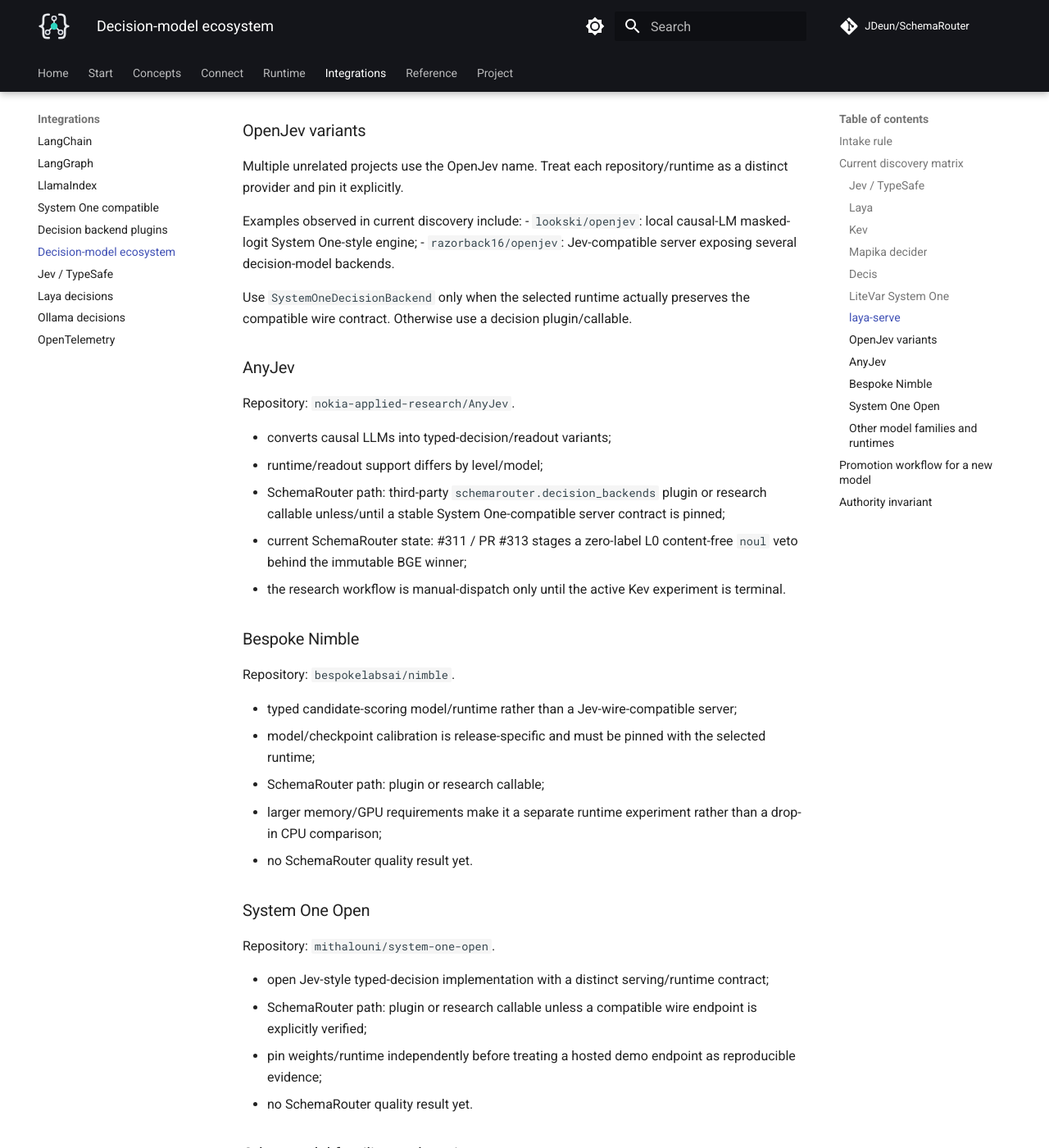
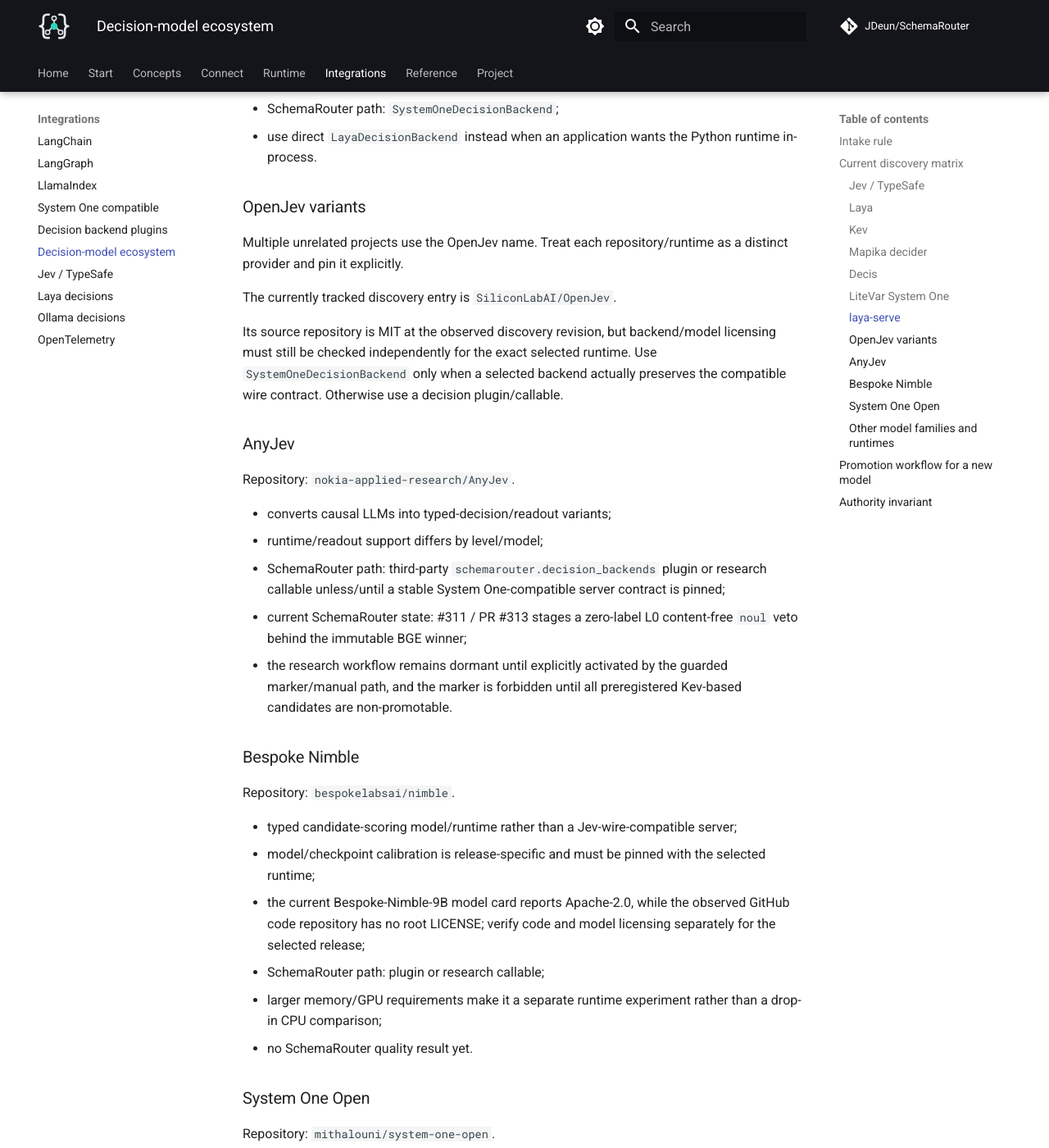
Before and after one commit to JDeun/SchemaRouter, an MkDocs documentation site: the page built from docs/integrations/decision-model-ecosystem.md, in a window 1280 px wide and 1400 px high, scrolled down 2902 px. Shown: the whole window at 82% size. Built offline with MkDocs 1.6.1 and Material for MkDocs 9.7.7, drawn with Linux system fonts in a browser that asks for light colours; comment, search, counter and statistics services are not loaded; some of the changed text lies outside the part shown.

Commit message:
docs: align decision-model ecosystem intake with current registry

```diff
--- a/docs/integrations/decision-model-ecosystem.md
+++ b/docs/integrations/decision-model-ecosystem.md
@@ -8,6 +8,10 @@
 The machine-readable discovery/benchmark intake state lives in
 `benchmarks/system-one-candidate-registry.json`. Keep model discovery there instead of hard-coding
 candidate names into planner logic.
+
+The promotion target itself is centralized separately in
+`benchmarks/operation-routing-production-targets.json`. The registry mirrors that target for
+discovery UX, and tests reject drift between the two files.
 
 ## Intake rule
 
@@ -99,12 +103,12 @@
 Multiple unrelated projects use the OpenJev name. Treat each repository/runtime as a distinct
 provider and pin it explicitly.
 
-Examples observed in current discovery include:
-- `lookski/openjev`: local causal-LM masked-logit System One-style engine;
-- `razorback16/openjev`: Jev-compatible server exposing several decision-model backends.
+The currently tracked discovery entry is `SiliconLabAI/OpenJev`.
 
-Use `SystemOneDecisionBackend` only when the selected runtime actually preserves the compatible
-wire contract. Otherwise use a decision plugin/callable.
+Its source repository is MIT at the observed discovery revision, but backend/model licensing must
+still be checked independently for the exact selected runtime. Use `SystemOneDecisionBackend` only
+when a selected backend actually preserves the compatible wire contract. Otherwise use a decision
+plugin/callable.
 
 ### AnyJev
 
@@ -116,7 +120,8 @@
   unless/until a stable System One-compatible server contract is pinned;
 - current SchemaRouter state: #311 / PR #313 stages a zero-label L0 content-free `noul` veto
   behind the immutable BGE winner;
-- the research workflow is manual-dispatch only until the active Kev experiment is terminal.
+- the research workflow remains dormant until explicitly activated by the guarded marker/manual
+  path, and the marker is forbidden until all preregistered Kev-based candidates are non-promotable.
 
 ### Bespoke Nimble
 
@@ -124,6 +129,8 @@
 
 - typed candidate-scoring model/runtime rather than a Jev-wire-compatible server;
 - model/checkpoint calibration is release-specific and must be pinned with the selected runtime;
+- the current Bespoke-Nimble-9B model card reports Apache-2.0, while the observed GitHub code
+  repository has no root LICENSE; verify code and model licensing separately for the selected release;
 - SchemaRouter path: plugin or research callable;
 - larger memory/GPU requirements make it a separate runtime experiment rather than a drop-in CPU
   comparison;
@@ -149,7 +156,7 @@
 
 Compatibility and model promotion are deliberately separate:
 
-1. pin repository/runtime/model revisions;
+1. pin repository/runtime/model revisions; observed registry revisions are discovery provenance only;
 2. connect through System One, plugin, or callable without changing planning authority;
 3. run the frozen benchmark protocol;
 4. record exact-route, unsupported rejection, false-route rate, latency, errors, and authority
```
